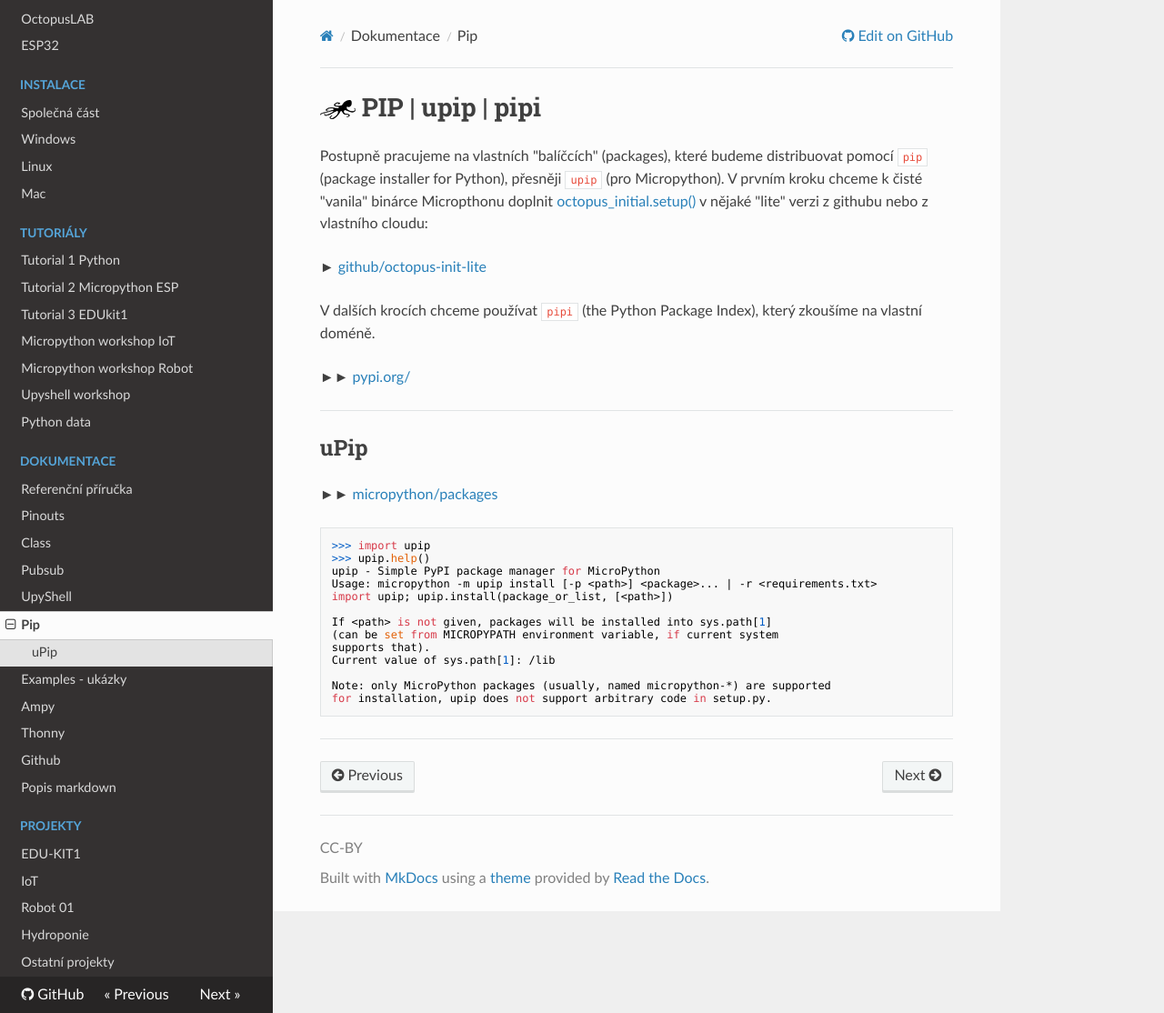
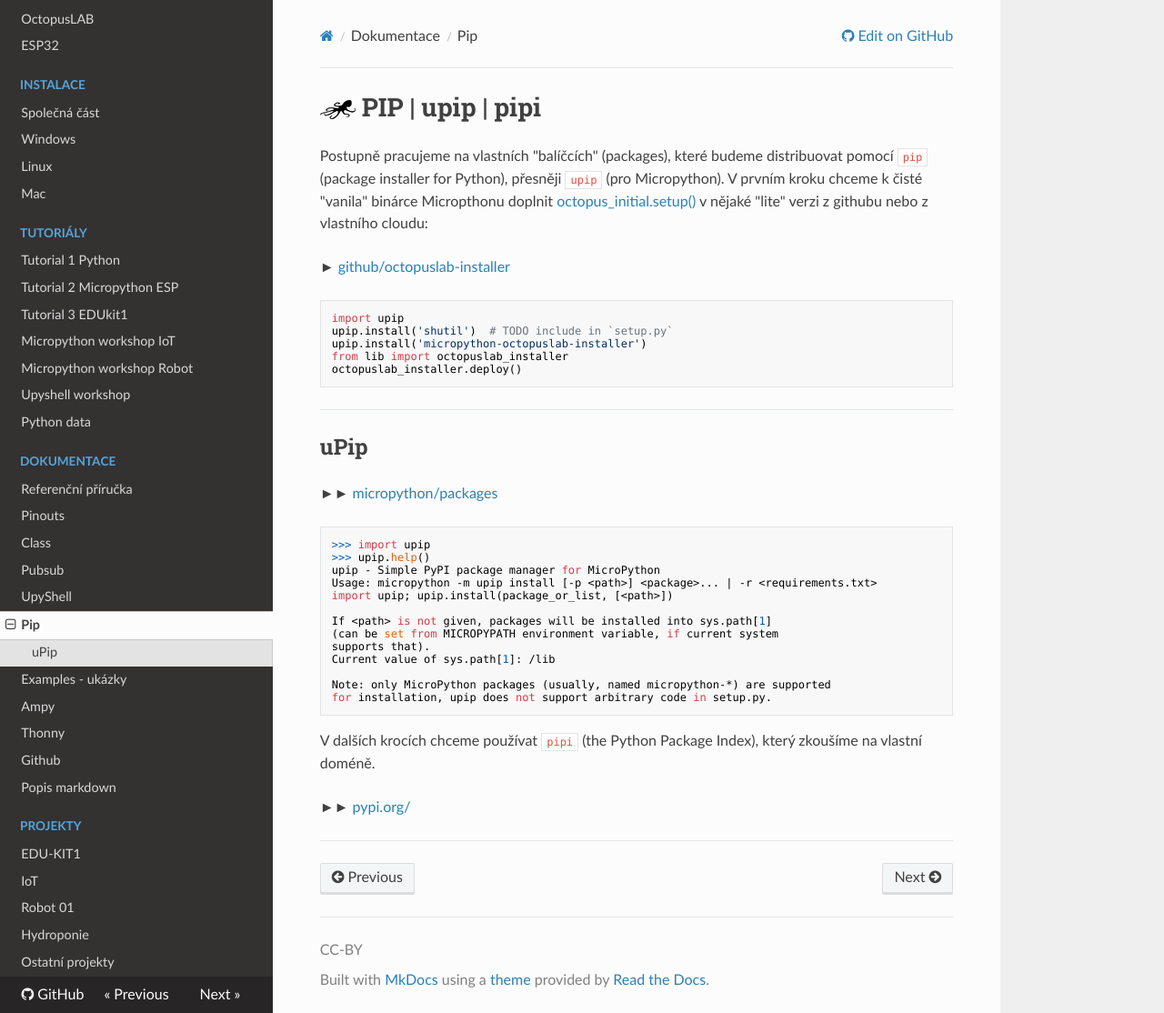
Before and after one commit to octopuslab-cz/docs_octopuslab_cz, an MkDocs documentation site: the page built from docs/pip.md, in a window 1280 px wide and 1114 px high. Shown: the whole window at 91% size. Built offline with MkDocs 1.6.1, drawn with Linux system fonts in a browser that asks for light colours; nearby versions of some CDN libraries.

Commit message:
octopuslab-installer

````diff
--- a/docs/pip.md
+++ b/docs/pip.md
@@ -3,11 +3,15 @@
 Postupně pracujeme na vlastních "balíčcích" (packages), které budeme distribuovat pomocí `pip` (package installer for Python), přesněji `upip` (pro Micropython).
 V prvním kroku chceme k čisté "vanila" binárce Micropthonu doplnit [octopus_initial.setup()](../install/#octopus_initialsetup) v nějaké "lite" verzi z githubu nebo z vlastního cloudu:
 
-► [github/octopus-init-lite](https://github.com/octopusengine/octopus-init-lite)
+► [github/octopuslab-installer](https://github.com/octopusengine/octopuslab-installer)
 
-V dalších krocích chceme používat `pipi` (the Python Package Index), který zkoušíme na vlastní doméně.
-
-►► [pypi.org/](https://pypi.org/)
+```python
+import upip
+upip.install('shutil')  # TODO include in `setup.py`
+upip.install('micropython-octopuslab-installer')
+from lib import octopuslab_installer
+octopuslab_installer.deploy()
+```
 
 ---
 
````
Also changed, not shown: other parts of docs/pip.md (+4 -0 lines).
